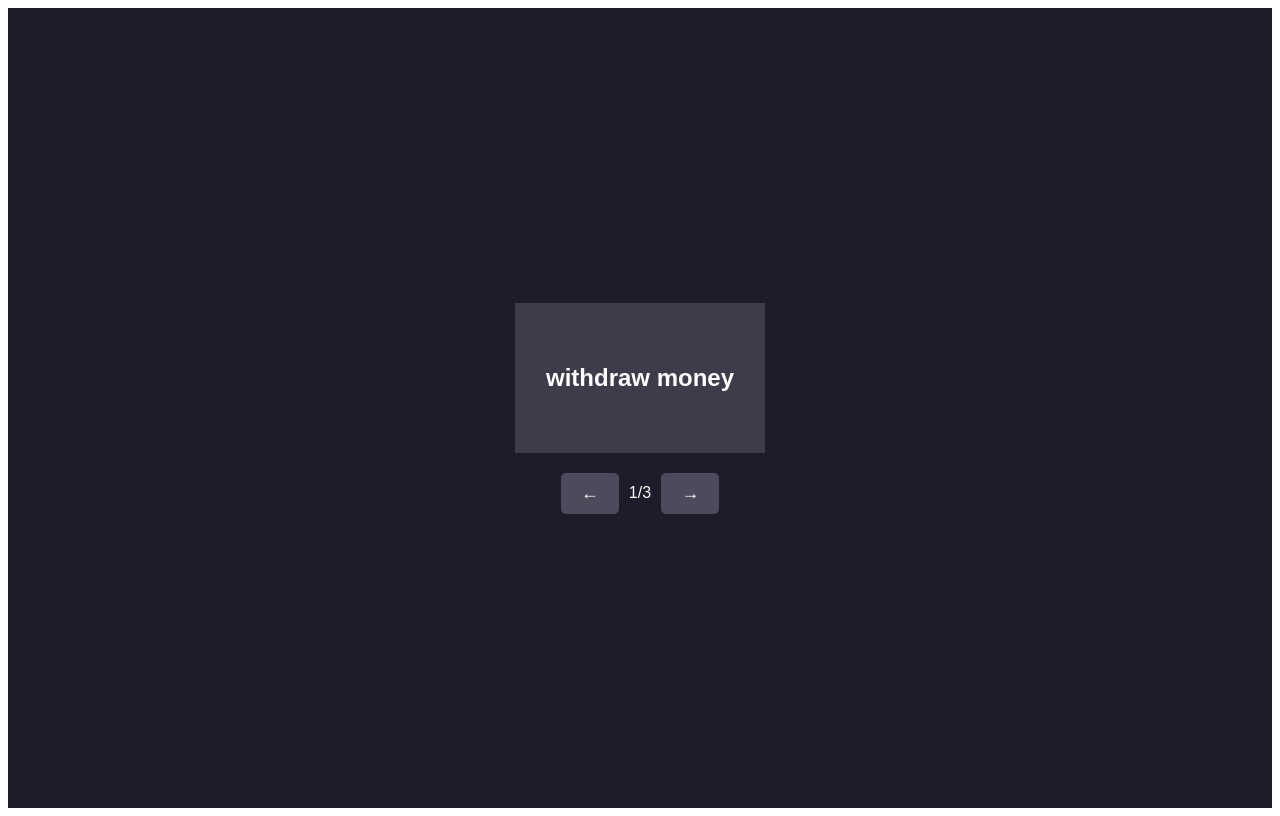
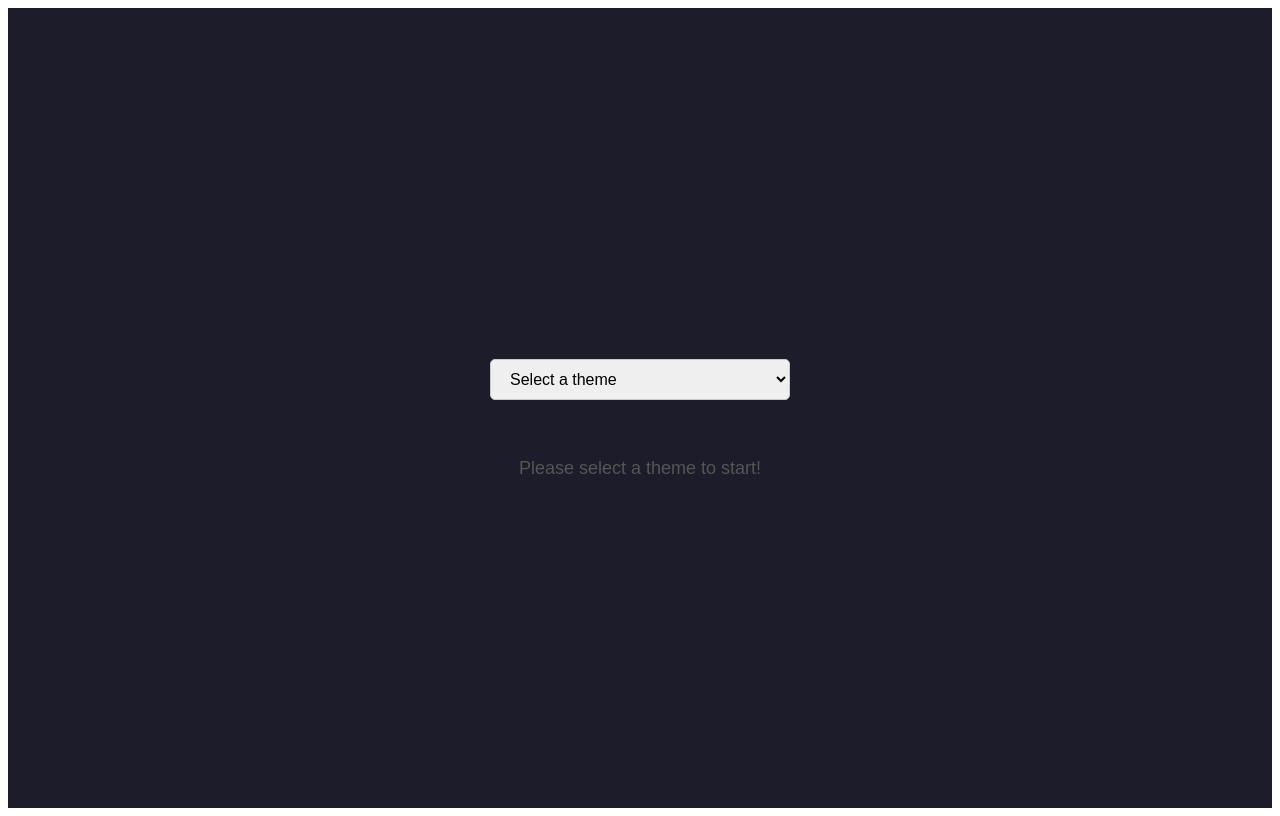
Before and after one commit to Antho76/FrontQuizlet, a React (Create React App) app in the folder Page/: page / in a window 1280 px wide. Built offline with nearby package versions, Linux system fonts and the light colour scheme.

Commit message:
TOUT LES JOURS TU M APPELLE

```diff
--- a/Page/src/App.css
+++ b/Page/src/App.css
@@ -85,3 +85,46 @@
 .counter {
   font-size: 16px;
 }
+
+.theme-selection {
+  margin: 20px 0;
+  display: flex;
+  gap: 10px;
+  justify-content: center;
+}
+
+.theme-button {
+  padding: 10px 15px;
+  font-size: 16px;
+  cursor: pointer;
+  border: none;
+  border-radius: 5px;
+  background-color: #f0f0f0;
+  transition: background-color 0.3s ease;
+}
+
+.theme-button.active {
+  background-color: #007bff;
+  color: white;
+}
+
+.theme-button:hover {
+  background-color: #d9d9d9;
+}
+
+.instruction {
+  text-align: center;
+  font-size: 18px;
+  color: #555;
+}
+
+.theme-dropdown {
+  padding: 10px 15px;
+  font-size: 16px;
+  border: 1px solid #ccc;
+  border-radius: 5px;
+  width: 100%;
+  max-width: 300px;
+  margin: 20px auto;
+  display: block;
+}
--- a/Page/src/App.js
+++ b/Page/src/App.js
@@ -1,14 +1,14 @@
 import React, { useState } from "react";
 import "./App.css"; // Import du fichier CSS
+import data from "./questions.json";
 
 function App() {
+  const [selectedTheme, setSelectedTheme] = useState(null); // Thème sélectionné
   const [index, setIndex] = useState(0); // Index actuel
-  const [isFlipped, setIsFlipped] = useState(false); // Etat pour savoir si la carte est retournée
-  const cards = [
-    { front: "withdraw money", back: "retirer de l'argent" },
-    { front: "deposit money", back: "déposer de l'argent" },
-    { front: "check balance", back: "vérifier le solde" },
-  ]; // Liste des "cartes"
+  const [isFlipped, setIsFlipped] = useState(false); // État pour savoir si la carte est retournée
+
+  // Récupérer les cartes du thème sélectionné
+  const cards = selectedTheme ? data[selectedTheme] : [];
 
   // Gestion des changements de carte
   const handlePrev = () => {
@@ -26,8 +26,35 @@ function App() {
     setIsFlipped(!isFlipped); // Change l'état pour retourner la carte
   };
 
+  // Fonction pour changer de thème
+  const handleThemeChange = (event) => {
+    const theme = event.target.value; // Récupère la valeur du menu déroulant
+    setSelectedTheme(theme !== "" ? theme : null); // Met à jour le thème sélectionné
+    setIndex(0); // Réinitialise l'index à 0
+    setIsFlipped(false); // Réinitialise l'état de retournement
+  };
+
   return (
     <div className="container">
+      {/* Menu déroulant pour sélectionner un thème */}
+      <div className="theme-selection">
+        <select
+          onChange={handleThemeChange}
+          value={selectedTheme || ""}
+          className="theme-dropdown"
+        >
+          <option value="">Select a theme</option>
+          {Object.keys(data).map((theme) => (
+            <option key={theme} value={theme}>
+              {theme}
+            </option>
+          ))}
+        </select>
+      </div>
+
+      {/* Vérifie si un thème est sélectionné */}
+      {selectedTheme ? (
+        <>
           {/* Carte */}
           <div
             className={`card ${isFlipped ? "flipped" : ""}`}
@@ -55,6 +82,10 @@ function App() {
               &#8594;
             </button>
           </div>
+        </>
+      ) : (
+        <p className="instruction">Please select a theme to start!</p>
+      )}
     </div>
   );
 }
--- /dev/null
+++ b/Page/src/questions.json
@@ -0,0 +1,82 @@
+{
+      "Ocean Geography": [
+        {
+          "front": "What is the largest ocean on Earth?",
+          "back": "The Pacific Ocean"
+        },
+        {
+          "front": "What is the name of the current that transports warm water from the Gulf of Mexico to Europe?",
+          "back": "The Gulf Stream"
+        },
+        {
+          "front": "What percentage of the Earth's surface is covered by oceans?",
+          "back": "Approximately 71%"
+        },
+        {
+          "front": "What is the Great Barrier Reef?",
+          "back": "It is the world's largest coral reef system, located off the coast of Australia."
+        }
+      ],
+      "Marine Ecosystems": [
+        {
+          "front": "Which ecosystem is known as the 'rainforest of the sea'?",
+          "back": "Coral reefs"
+        },
+        {
+          "front": "What is marine snow?",
+          "back": "It is a continuous shower of organic and inorganic material falling from the upper layers of the ocean to the deep sea."
+        },
+        {
+          "front": "Why are mangroves important to coastal ecosystems?",
+          "back": "They protect coastlines from erosion, provide habitat for marine life, and absorb carbon dioxide."
+        },
+        {
+          "front": "Which ocean layer has the highest concentration of marine life?",
+          "back": "The epipelagic zone, also known as the sunlight zone."
+        },
+        {
+          "front": "What is the primary source of energy for hydrothermal vent ecosystems?",
+          "back": "Chemosynthesis, where microbes convert chemicals like hydrogen sulfide into energy."
+        }
+      ],
+      "Carbon Cycle and Environmental Impact": [
+        {
+          "front": "What is the name of the process by which carbon dioxide is absorbed by the ocean?",
+          "back": "Oceanic carbon sequestration"
+        },
+        {
+          "front": "What is ocean acidification?",
+          "back": "It is the process by which seawater becomes more acidic due to the absorption of excess CO2 from the atmosphere."
+        },
+        {
+          "front": "What is the effect of increasing CO2 levels on marine organisms with calcium carbonate shells?",
+          "back": "It weakens their shells due to reduced availability of carbonate ions in acidified water."
+        },
+        {
+          "front": "What is the role of phytoplankton in the ocean's carbon cycle?",
+          "back": "They absorb CO2 during photosynthesis and form the base of the ocean food web."
+        },
+        {
+          "front": "What is the main greenhouse gas absorbed by the ocean?",
+          "back": "Carbon dioxide (CO2)"
+        }
+      ],
+      "Oceanic Phenomena and Currents": [
+        {
+          "front": "What is the term for the movement of cold, nutrient-rich water from the deep ocean to the surface?",
+          "back": "Upwelling"
+        },
+        {
+          "front": "What is the main factor that drives deep ocean currents?",
+          "back": "Thermohaline circulation, which is driven by temperature and salinity differences."
+        },
+        {
+          "front": "What causes ocean currents?",
+          "back": "A combination of wind, Earth's rotation (Coriolis effect), salinity, and temperature differences."
+        },
+        {
+          "front": "What is the term for an area in the ocean with very low oxygen levels?",
+          "back": "A dead zone"
+        }
+      ]
+  }
```
Also changed, not shown: 1 other file (tests, documents, lock files or other folders). Lines whose indentation alone changed are shown as unchanged.
